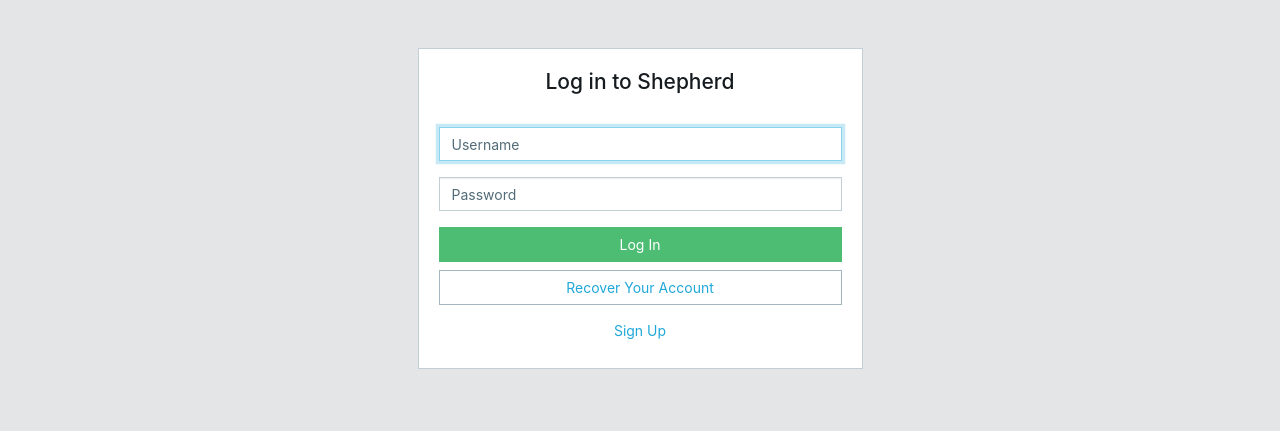
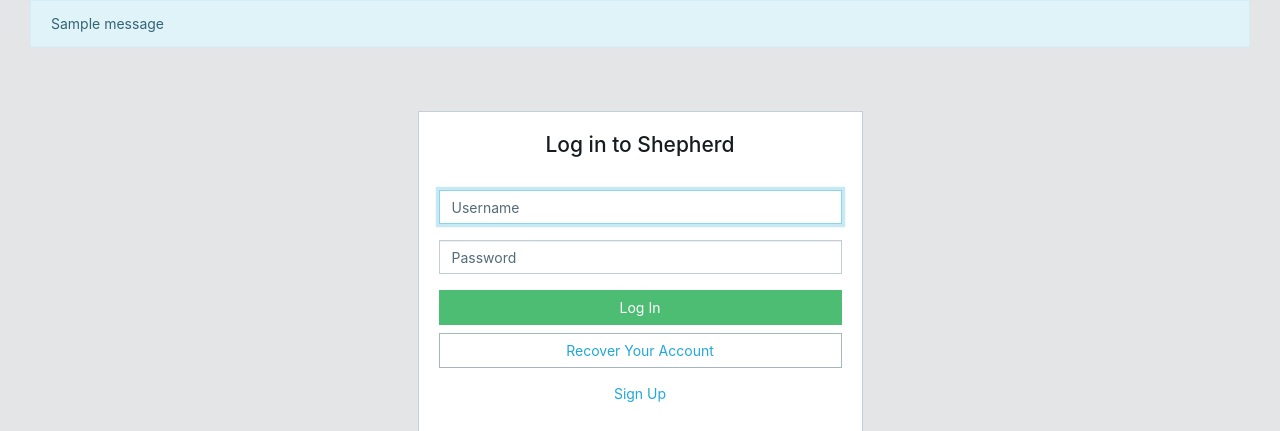
Before and after one commit to ansonpinhero/Shepherd, a Django app: page /accounts/login/?next=/search/users/ in a window 1280 px wide. Shown: the part 55-486 px from the top of the page. Run offline with Django 3.2, Linux system fonts and the light colour scheme; tables that the repository leaves empty hold one stand-in row (values such as "Sample post"); one stand-in notice (Sample message) is shown; parts of the project's set-up code (start-up, migrations or seed data) failed here and were passed over; some libraries are stand-ins or nearby versions.

Commit message:
alerts for user creation

```diff
--- a/portal/views.py
+++ b/portal/views.py
@@ -48,8 +48,8 @@ def SignUp(request):
         form = CustomUserCreationForm(request.POST)
         if form.is_valid():
             form.save()
-
-            return redirect('dashboard')
+            messages.success(request, 'Account Created Successfully')
+            return redirect('login')
     else:
         form = CustomUserCreationForm()
     return render(request, 'portal/signup.html', {'form': form})
--- a/templates/portal/login.html
+++ b/templates/portal/login.html
@@ -7,7 +7,15 @@
 
 
 </style>
+{% if messages %}
+{% for message in messages %}
+<div class="alert alert-info" role="alert">
+    {{ message }}
+</div>
 
+{% endfor %}
+
+{% endif %}
 
         <div class="container">
           <div class="row">
```
Also changed, not shown: templates/portal/home.html (+9 -0 lines).
